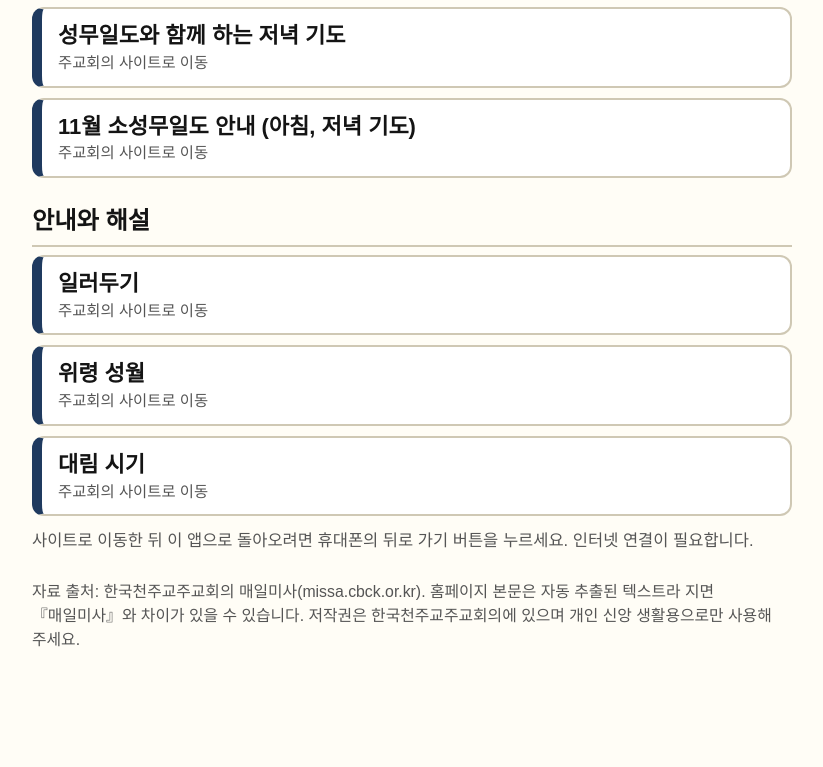
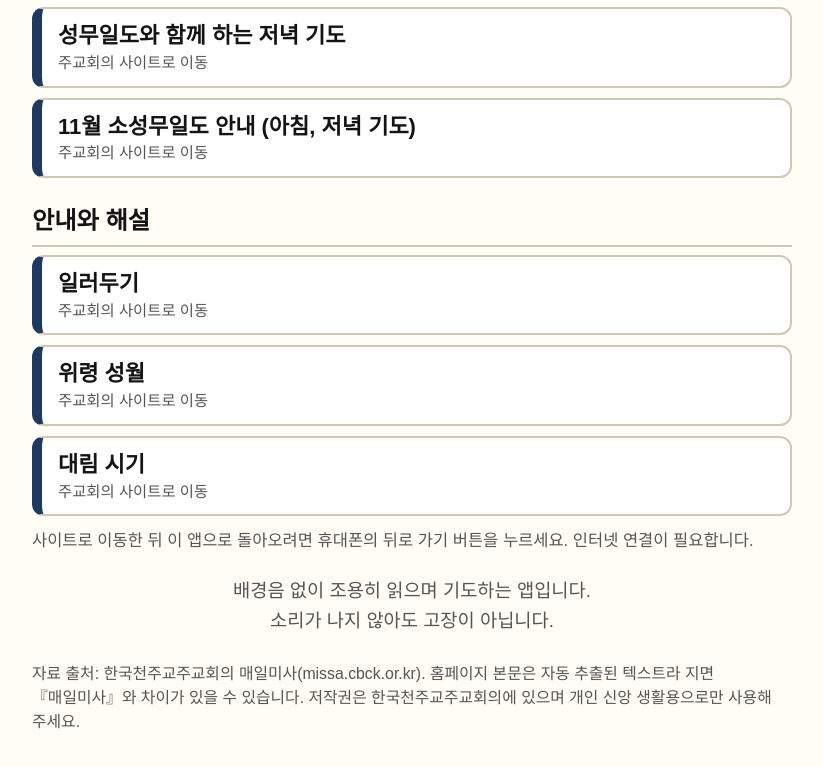
Before and after one commit to koreantch-stack/JayT, a plain HTML site: page missa/index.html in a window 1280 px wide. Shown: the part 2073-2840 px from the top of the page, without its empty margins (228-1051 px from the left). Before the commit the page ends 2764 px from the top, so only its background shows below. Drawn offline with Linux system fonts and the light colour scheme.

Commit message:
가톨릭 미사: 메인 화면 하단에 배경음 없음 안내 문구 추가
Co-Authored-By: Claude Sonnet 5.5 <noreply@anthropic.com>
Claude-Session: https://claude.ai/code/session_01GjaCB1ap2JKsxpmGz7s9g3

```diff
--- a/missa/index.html
+++ b/missa/index.html
@@ -71,6 +71,7 @@ h2.sec{font-size:1.1rem;margin:22px 0 8px;padding-bottom:4px;border-bottom:2px s
 .vn{font-size:.7em;vertical-align:super;color:var(--sub);margin-right:.25em;font-weight:700}
 .gap{height:.6em}
 .foot{margin-top:26px;font-size:.72rem;color:var(--sub);line-height:1.5}
+.nosound{margin-top:22px;text-align:center;font-size:.85rem;color:var(--sub);line-height:1.6}
 .pbig{display:block;width:100%;min-height:84px;margin:0 0 12px;padding:12px 16px;border:0;border-radius:14px;color:#fff;font-weight:700;font-size:1.1rem;line-height:1.4;text-align:center;box-shadow:0 2px 0 rgba(0,0,0,.25)}
 .plist{display:block;width:100%;min-height:64px;margin:0 0 10px;padding:12px 16px;border:2px solid var(--line);border-left-width:10px;border-left-color:var(--btn);border-radius:12px;background:#fff;color:var(--ink);font-weight:700;font-size:1rem;line-height:1.4;text-align:left;text-decoration:none}
 .prep{margin:18px 16px;padding:28px 18px;border:2px dashed #bbb;border-radius:12px;text-align:center;font-size:1.15rem;font-weight:700;line-height:1.7;color:var(--sub)}
@@ -354,6 +355,7 @@ function renderHome(){
     for(const [n,u] of items) h+='<a class="plist ext" href="'+u+'">'+esc(n)+'<small>주교회의 사이트로 이동</small></a>';
   }
   if(cfg.site.length)h+='<div class="note">사이트로 이동한 뒤 이 앱으로 돌아오려면 휴대폰의 뒤로 가기 버튼을 누르세요. 인터넷 연결이 필요합니다.</div>';
+  h+='<div class="nosound">배경음 없이 조용히 읽으며 기도하는 앱입니다.<br>소리가 나지 않아도 고장이 아닙니다.</div>';
   h+=foot();
   app.innerHTML=h; window.scrollTo(0,0);
 }
```
